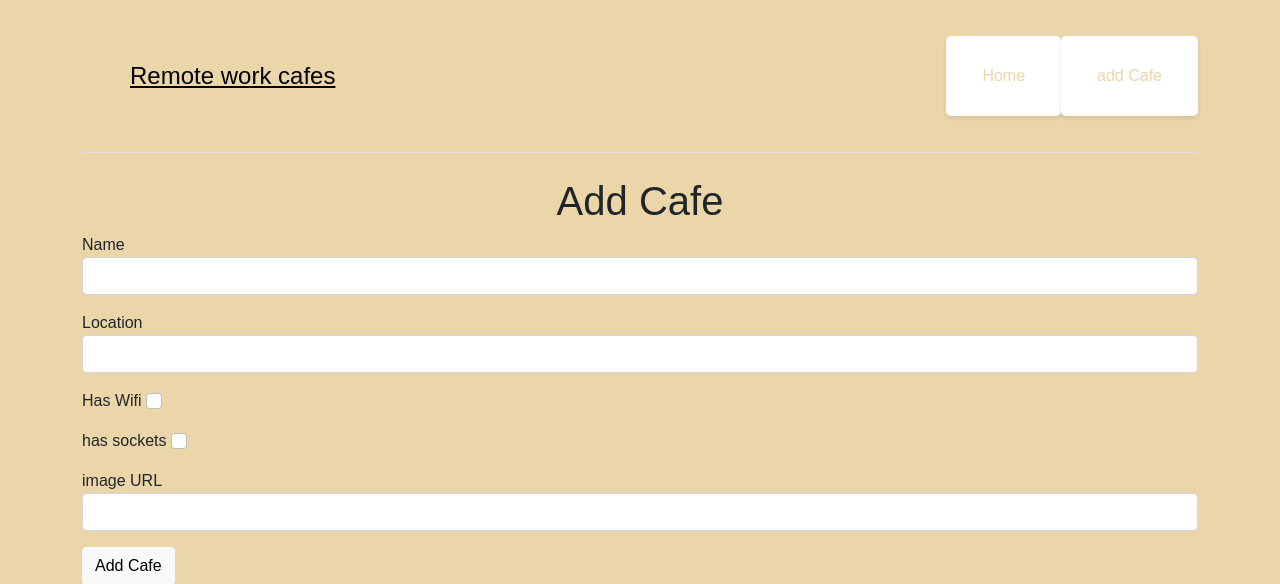
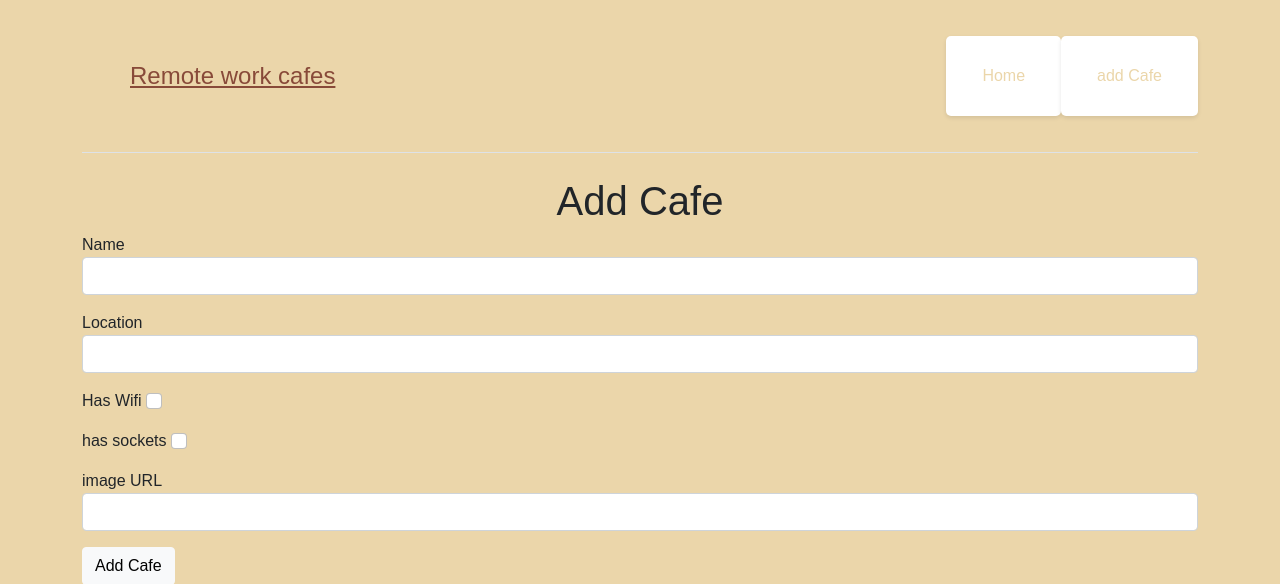
Before and after one commit to Paco5star/cafe, a Flask app: page /add in a window 1280 px wide. Shown: the top 584 px of the page. Run offline with Flask 3, Linux system fonts and the light colour scheme.

Commit message:
change color of title

```diff
--- a/templates/index.html
+++ b/templates/index.html
@@ -61,7 +61,7 @@
       font-weight: bold;
     }
     .advanced-website-name {
-      font-family: 'FontName', sans-serif;
+      font-family: 'Montserrat', sans-serif;
       color: black;
       text-decoration: underline;
       font-size: 32px;
@@ -85,7 +85,7 @@
     <header class="d-flex flex-wrap justify-content-center py-3 mb-4 border-bottom">
       <a href="/" class="d-flex align-items-center mb-3 mb-md-0 me-md-auto link-body-emphasis text-decoration-none">
         <svg class="bi me-2" width="40" height="32"><use xlink:href="#bootstrap"></use></svg>
-        <span class="fs-4 advanced-website-name" style="color:black ;">Remote work cafes</span>
+        <span class="fs-4 advanced-website-name" style="color:#884A39 ;">Remote work cafes</span>
       </a>
 
       <ul class="nav nav-pills">
```
